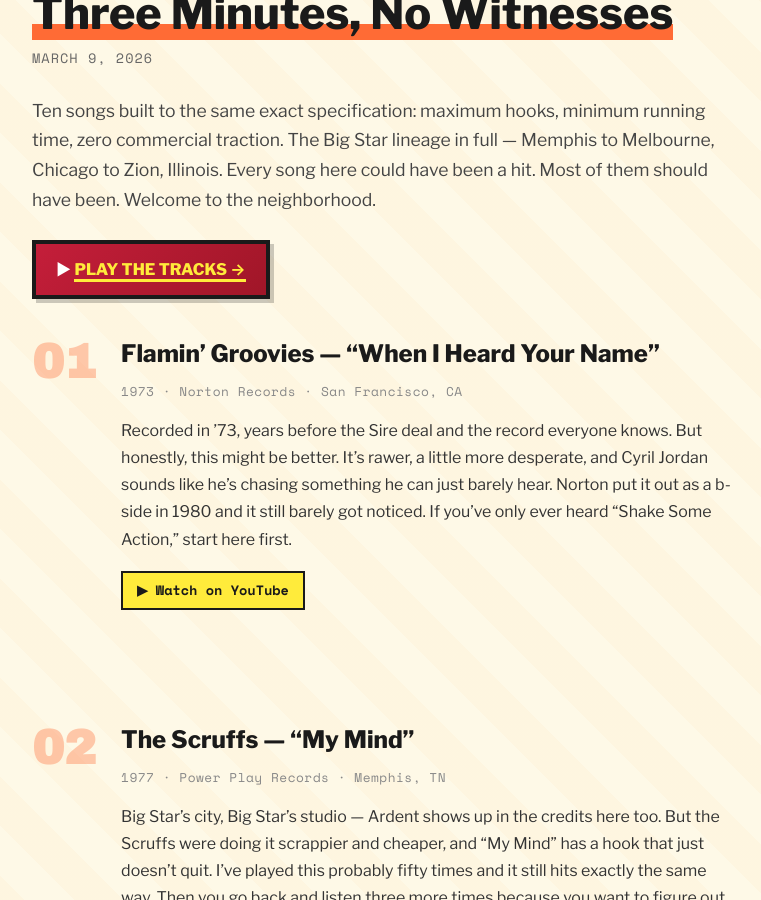
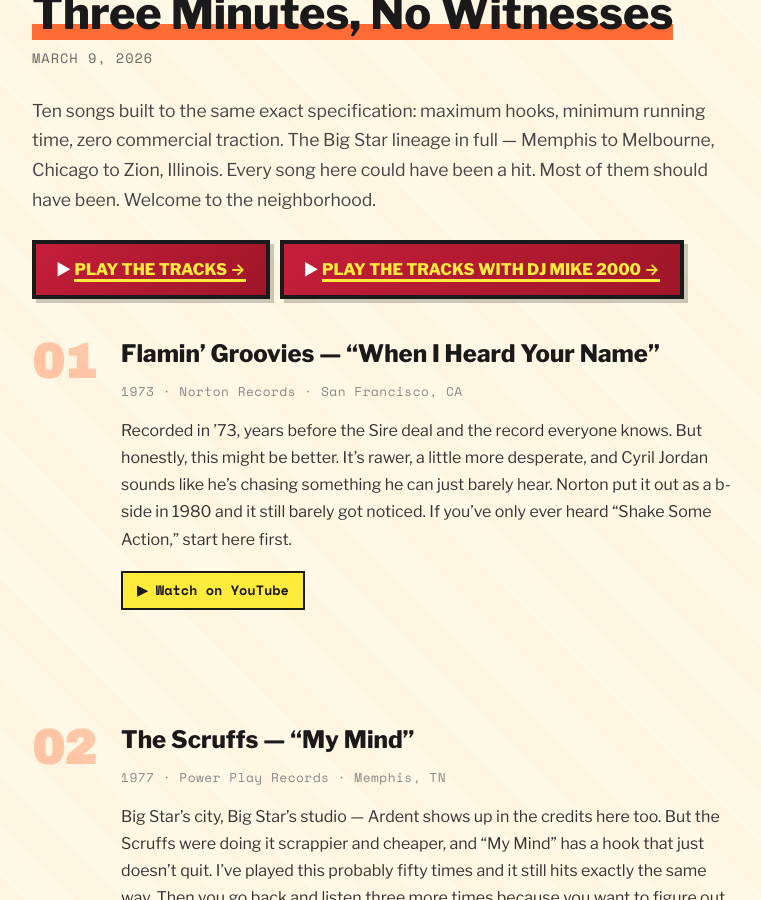
Before and after one commit to michaelgpearce/mike2000, a Jekyll site: the page built from posts/006-three-minutes-no-witnesses.html, in a window 1280 px wide and 900 px high, scrolled down 429 px. Shown: the whole window, without its empty margins (258-1019 px from the left). Built offline with Jekyll 4.4.1, drawn with Linux system fonts in a browser that asks for light colours.

Commit message:
Post 006: add YouTube playlist links (songs + with commentary)

```diff
--- a/posts/006-three-minutes-no-witnesses.html
+++ b/posts/006-three-minutes-no-witnesses.html
@@ -9,7 +9,8 @@
     <time>March 9, 2026</time>
     <p class="post-intro">Ten songs built to the same exact specification: maximum hooks, minimum running time, zero commercial traction. The Big Star lineage in full &mdash; Memphis to Melbourne, Chicago to Zion, Illinois. Every song here could have been a hit. Most of them should have been. Welcome to the neighborhood.</p>
     <div class="playlist-links">
-      <div class="playlist-link">&#9654; <a href="https://www.youtube.com/watch_videos?video_ids=TwsM4FCz-Ws,_pO96LtQ3Bo,2FoMHDdjLsE,BLzEevJdFHM,Zlnl_CKynWg,vdVFSTkskw0,rZ8cpTDQ3P4,DINVqiObEwM,lUEN_QiKEFk,LYqLiidVNRI" target="_blank">PLAY THE TRACKS &rarr;</a></div>
+      <div class="playlist-link">&#9654; <a href="https://www.youtube.com/watch?list=PLY_J9x1TwU6co2z8V7yJPrvDdV35fQES5&v=TwsM4FCz-Ws&autoplay=1" target="_blank">PLAY THE TRACKS &rarr;</a></div>
+      <div class="playlist-link">&#9654; <a href="https://www.youtube.com/watch?list=PLY_J9x1TwU6dTkW_pOtjNc2HXAk3f4X3o&v=ty0ysPEBKIk&autoplay=1" target="_blank">PLAY THE TRACKS WITH DJ MIKE 2000 &rarr;</a></div>
     </div>
   </div>
 
```
